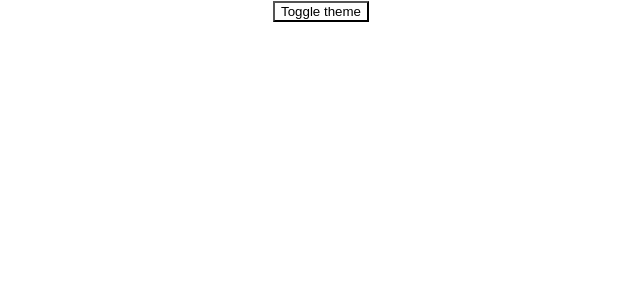
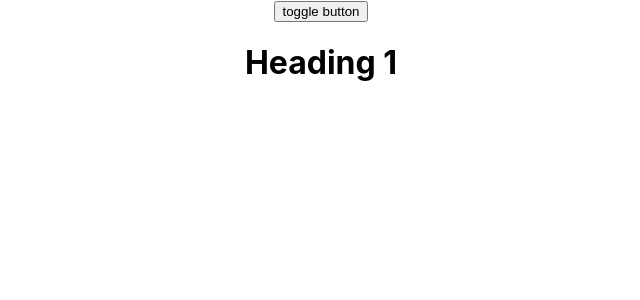
Before and after one commit to anupbidwai/react-redux-course, a React (Create React App) app: page / in a window 1280 px wide. Shown: the top 300 px of the page, without its empty margins (319-959 px from the left). Built offline with nearby package versions, Linux system fonts and the light colour scheme.

Commit message:
Practice on toggle themes (dark or light)

```diff
--- a/public/index.html
+++ b/public/index.html
@@ -1,14 +1,13 @@
 <!DOCTYPE html>
 <html lang="en">
+
 <head>
   <meta charset="utf-8" />
   <link rel="icon" href="%PUBLIC_URL%/favicon.ico" />
   <meta name="viewport" content="width=device-width, initial-scale=1" />
+  <meta name="color-scheme" content="dark light">
   <meta name="theme-color" content="#000000" />
-    <meta
-      name="description"
-      content="Web site created using create-react-app"
-    />
+  <meta name="description" content="Web site created using create-react-app" />
   <link rel="apple-touch-icon" href="%PUBLIC_URL%/logo192.png" />
   <!--
       manifest.json provides metadata used when your web app is installed on a
@@ -26,6 +25,7 @@
     -->
   <title>React App</title>
 </head>
+
 <body>
   <noscript>You need to enable JavaScript to run this app.</noscript>
   <div id="root"></div>
@@ -40,4 +40,5 @@
       To create a production bundle, use `npm run build` or `yarn build`.
     -->
 </body>
+
 </html>
--- a/src/App.js
+++ b/src/App.js
@@ -1,13 +1,22 @@
 import './App.css';
-import CodeSpliting from './code-spliting';
-import ContextExample from './context';
+import { ThemeContext, themes } from './context/theme_context';
+import { useState } from 'react';
+import { Button } from './components/Elements';
 
 function App() {
+  const [theme, setTheme] = useState(themes.light);
+  const toggleTheme = () => {
+    setTheme((prevTheme) => {
+      return prevTheme === themes.light ? themes.dark : themes.light
+    });
+  };
   return (
-    <div className="App">
-      {/* <CodeSpliting /> */}
-      <ContextExample />
-    </div>
+    <ThemeContext.Provider value={theme}>
+      <div className="App" style={{ backgroundColor: theme.backgroundColor, color: theme.color }}>
+        <Button type="button" label="toggle button" onClick={toggleTheme}>toggle button</Button>
+        <h1>Heading 1</h1>
+      </div>
+    </ThemeContext.Provider>
   );
 }
 
--- a/src/components/Elements.js
+++ b/src/components/Elements.js
@@ -2,6 +2,7 @@ import { useContext } from "react";
 import { ThemeContext } from "../context/theme_context";
 
 export function Button(props) {
+    const { label, ...rest } = props;
     const theme = useContext(ThemeContext);
     let style = {};
     if (theme) {
@@ -10,5 +11,5 @@ export function Button(props) {
             color: theme.color
         }
     }
-    return <button {...props} style={style}>{props.children && props.children}</button>
+    return <button area-label={label} {...rest} >{props.children && props.children}</button>
 }
--- a/src/context/Page.js
+++ /dev/null
@@ -1,8 +0,0 @@
-function Page(props) {
-    return (
-        <main>
-            {props.children}
-        </main>
-    )
-}
-export default Page;
--- a/src/context/index.js
+++ b/src/context/index.js
@@ -1,6 +1,5 @@
 // https://reactjs.org/docs/context.html#reactcreatecontext
-import React, { useState } from 'react';
-import Page from './Page';
+import { useState } from 'react';
 import { Button } from '../components/Elements';
 import { ThemeContext, themes } from './theme_context';
 
@@ -13,12 +12,9 @@ function ContextExample() {
         setTheme(currentTheme);
     };
     return (
-        <Page>
-            <ThemeContext.Provider value={theme}>
-                <Button value="toggle_theme" type="button" onClick={toggleTheme}>Toggle theme</Button>
-            </ThemeContext.Provider>
-        </Page>
-
+        <ThemeContext.Provider value={theme}>
+            <Button value="toggle_theme" type="button" onClick={toggleTheme}>Toggle theme</Button>
+        </ThemeContext.Provider>
     )
 }
 
--- a/src/context/theme_context.js
+++ b/src/context/theme_context.js
@@ -12,7 +12,7 @@ export const themes = {
 }
 
 export const ThemeContext = React.createContext(
-    themes.dark // default value
+    themes.light // default value
 );
 
 // The defaultValue argument is only used when a component does not have a matching PROVIDER above it in the tree.
```
Lines whose indentation alone changed are shown as unchanged.
